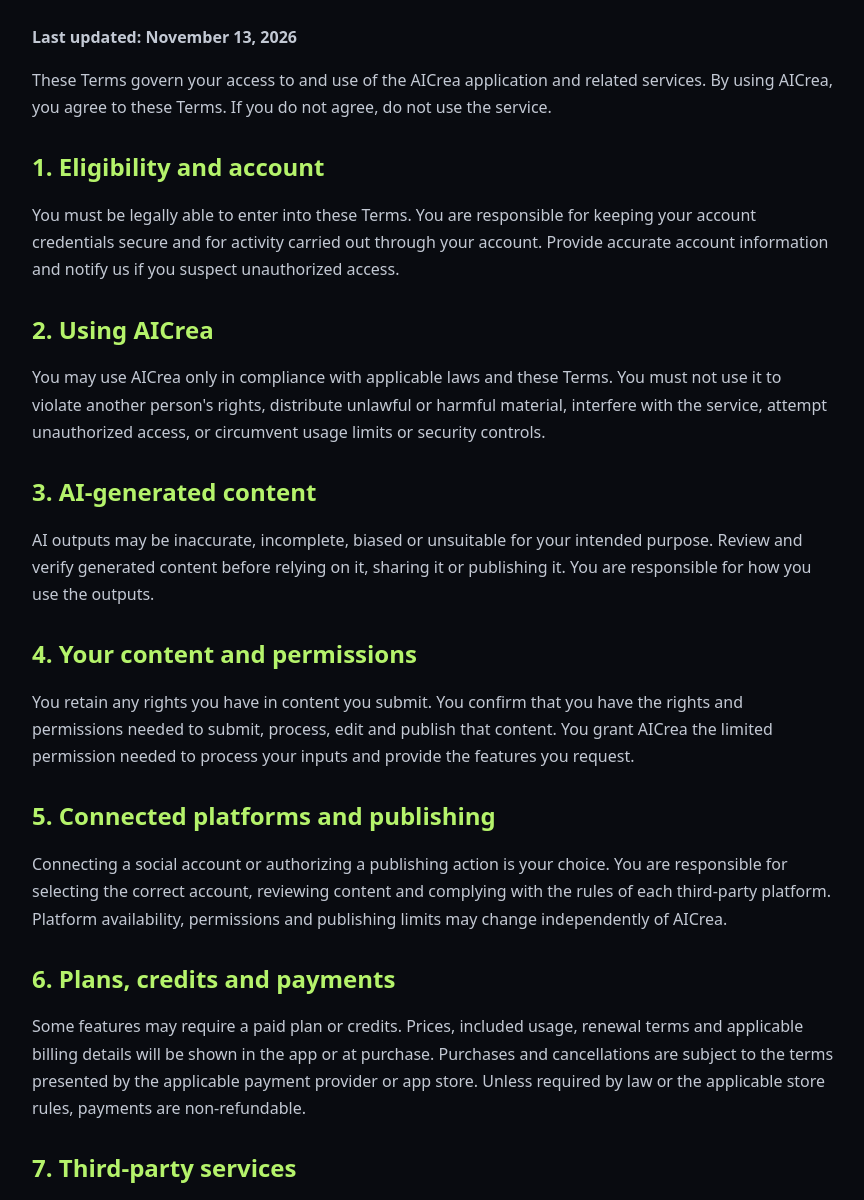
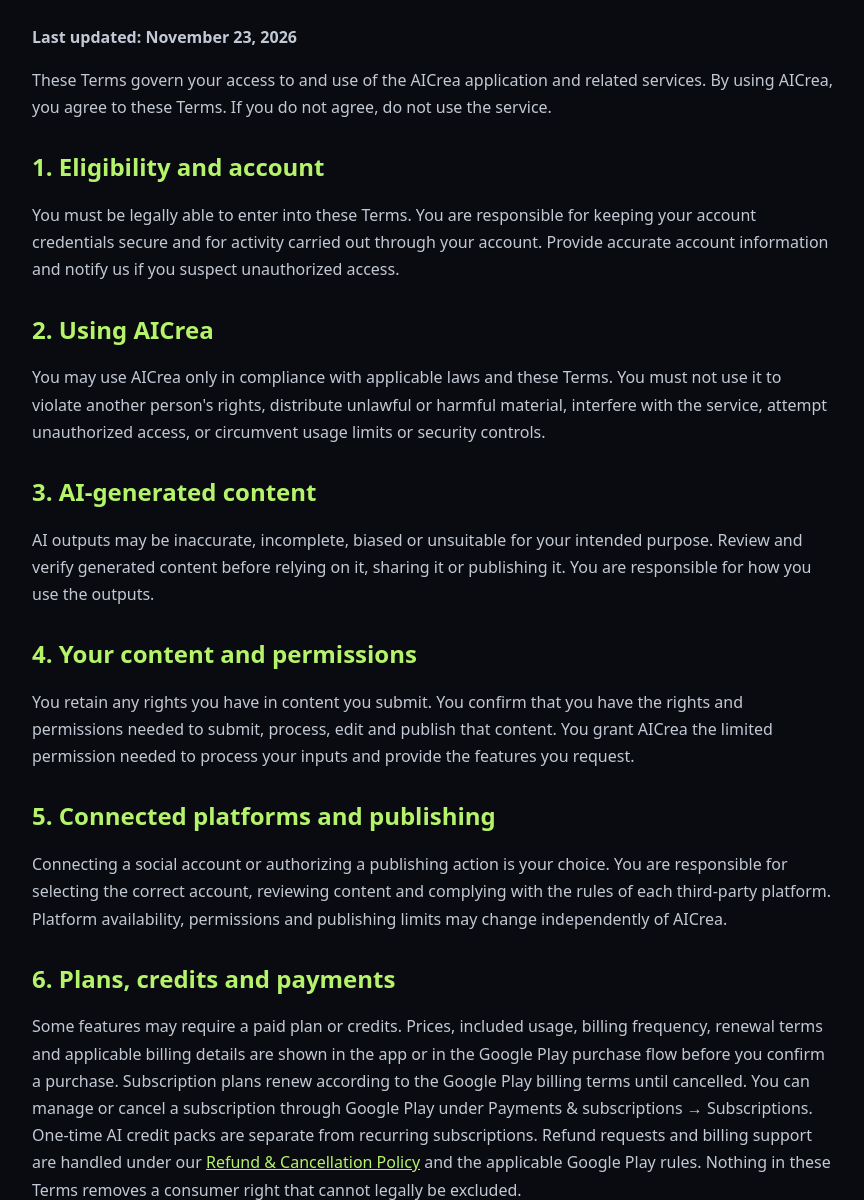
Before and after one commit to wealthseoonline-pixel/aicrea-policy, a plain HTML site: page terms.html in a window 1280 px wide. Shown: the part 209-1409 px from the top of the page, without its empty margins (207-1071 px from the left). Drawn offline with Linux system fonts and the light colour scheme.

Commit message:
Clarify subscription renewal and credit pack terms

```diff
--- a/terms.html
+++ b/terms.html
@@ -3,7 +3,7 @@
 :root{color-scheme:dark}*{box-sizing:border-box}body{margin:0;background:#090b10;color:#f4f6fa;font:16px/1.7 system-ui,sans-serif}main{max-width:850px;margin:50px auto;padding:24px}h1,h2{line-height:1.2}h1{font-size:42px;letter-spacing:-.04em}h2{margin-top:32px;color:#b5f36b}p,li{color:#c3c9d4}a{color:#b5f36b}.back{display:inline-block;margin-bottom:25px}
 </style></head><body><main>
 <a class="back" href="./index.html">← AICrea home</a>
-<h1>Terms of Service</h1><p><strong>Last updated: November 13, 2026</strong></p>
+<h1>Terms of Service</h1><p><strong>Last updated: November 23, 2026</strong></p>
 <p>These Terms govern your access to and use of the AICrea application and related services. By using AICrea, you agree to these Terms. If you do not agree, do not use the service.</p>
 <h2>1. Eligibility and account</h2>
 <p>You must be legally able to enter into these Terms. You are responsible for keeping your account credentials secure and for activity carried out through your account. Provide accurate account information and notify us if you suspect unauthorized access.</p>
@@ -16,7 +16,7 @@
 <h2>5. Connected platforms and publishing</h2>
 <p>Connecting a social account or authorizing a publishing action is your choice. You are responsible for selecting the correct account, reviewing content and complying with the rules of each third-party platform. Platform availability, permissions and publishing limits may change independently of AICrea.</p>
 <h2>6. Plans, credits and payments</h2>
-<p>Some features may require a paid plan or credits. Prices, included usage, renewal terms and applicable billing details will be shown in the app or at purchase. Purchases and cancellations are subject to the terms presented by the applicable payment provider or app store. Unless required by law or the applicable store rules, payments are non-refundable.</p>
+<p>Some features may require a paid plan or credits. Prices, included usage, billing frequency, renewal terms and applicable billing details are shown in the app or in the Google Play purchase flow before you confirm a purchase. Subscription plans renew according to the Google Play billing terms until cancelled. You can manage or cancel a subscription through Google Play under Payments &amp; subscriptions → Subscriptions. One-time AI credit packs are separate from recurring subscriptions. Refund requests and billing support are handled under our <a href="./refund.html">Refund &amp; Cancellation Policy</a> and the applicable Google Play rules. Nothing in these Terms removes a consumer right that cannot legally be excluded.</p>
 <h2>7. Third-party services</h2>
 <p>AICrea may rely on third-party AI, hosting, authentication, payment and social-platform services. Those services may have separate terms and may be unavailable or change without notice. AICrea is not responsible for third-party services beyond what applicable law requires.</p>
 <h2>8. Intellectual property</h2>
@@ -31,4 +31,5 @@
 <p>We may revise these Terms by posting an updated version here. Continued use after the effective date of an update means you accept the revised Terms, to the extent permitted by law.</p>
 <h2>13. Contact</h2>
 <p>Questions about these Terms? Contact <a href="mailto:Support@mexbui.online">Support@mexbui.online</a>.</p>
+<p><a href="./privacy.html">Privacy Policy</a> · <a href="./refund.html">Refund &amp; Cancellation Policy</a> · <a href="./delete-account.html">Account &amp; Data Deletion</a></p>
 </main></body></html>
```
